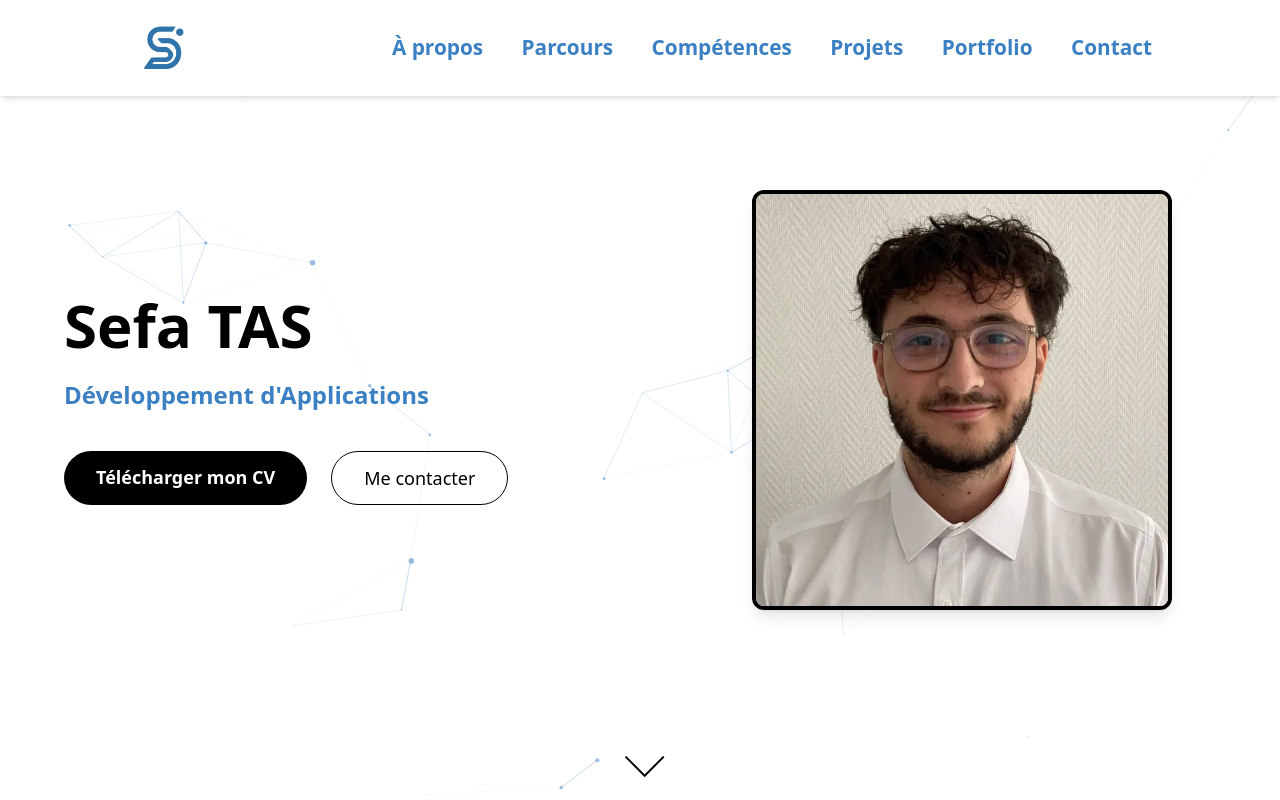
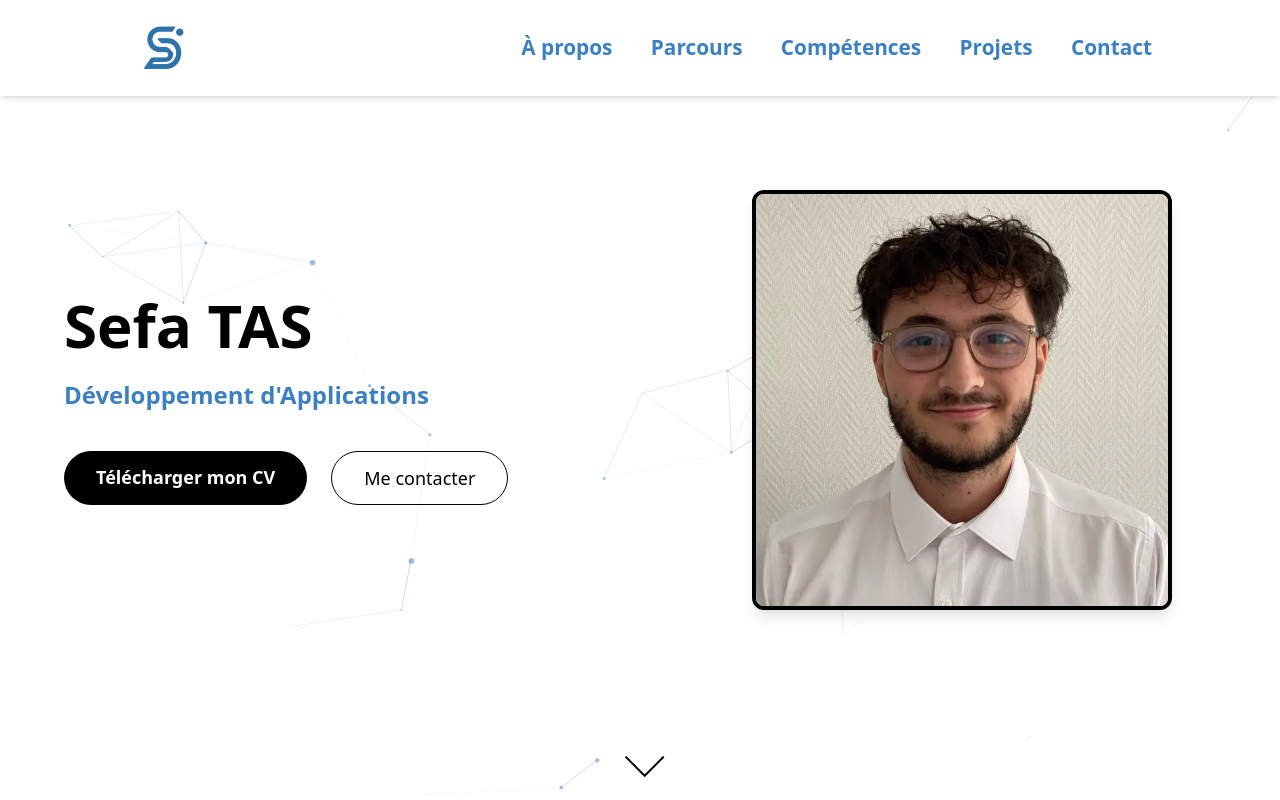
Before and after one commit to sefats/portfolio, a React (Vite) app: page / in a window 1280 px wide. Shown: the top 800 px of the page. Built offline with nearby package versions, Linux system fonts and the light colour scheme.

Commit message:
remove portfolio

```diff
--- a/src/App.jsx
+++ b/src/App.jsx
@@ -4,7 +4,6 @@ import About from './sections/About'
 import Parcours from './sections/Parcours';
 import Skills from './sections/Skills';
 import Projects from './sections/Projects';
-import Portfolio from './sections/Portfolio';
 import Contact from './sections/Contact'
 
 
@@ -17,7 +16,6 @@ const App = () => {
       <Parcours />
       <Skills />
       <Projects />
-      <Portfolio />
       <Contact />
     </div>
   );
--- a/src/components/Navbar.jsx
+++ b/src/components/Navbar.jsx
@@ -29,7 +29,6 @@ const Navbar = () => {
     { id: "parcours", label: "Parcours" },
     { id: "skills", label: "Compétences" },
     { id: "projects", label: "Projets" },
-    { id: "portfolio", label: "Portfolio" },
     { id: "contact", label: "Contact" },
   ];
 
```
